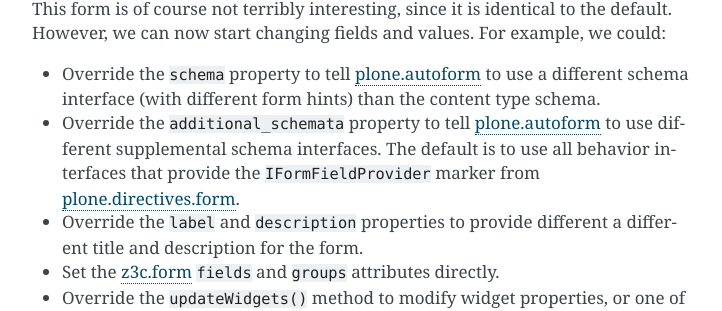
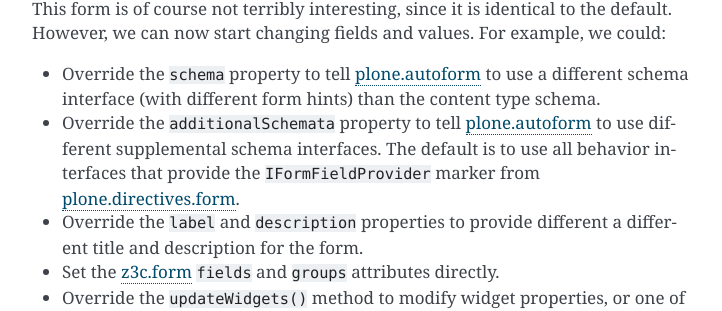
Before and after one commit to plone/plone.app.dexterity, a Sphinx documentation site: the page built from docs/advanced/custom-add-and-edit-forms.rst, in a window 1280 px wide and 900 px high, scrolled down 1212 px. Shown: the part 145-456 px from the top of the window, without its empty margins (388-1110 px from the left). Built offline with Sphinx 7.4.7, drawn with Linux system fonts in a browser that asks for light colours.

Commit message:
additional_schemata changed to additionalSchemata
additional_schemata property changed to additionalSchemata in plone.autoform:
https://github.com/plone/plone.autoform/blob/e215744bce9d776dcdd77e340dc6a85554e0b511/CHANGES.rst#10b2---2009-07-12

```diff
--- a/docs/advanced/custom-add-and-edit-forms.rst
+++ b/docs/advanced/custom-add-and-edit-forms.rst
@@ -67,7 +67,7 @@ For example, we could:
 - Override the ``schema`` property to tell `plone.autoform`_ to use a
   different schema interface (with different form hints) than the
   content type schema.
-- Override the ``additional_schemata`` property to tell `plone.autoform`_
+- Override the ``additionalSchemata`` property to tell `plone.autoform`_
   to use different supplemental schema interfaces.
   The default is to use all behavior interfaces that provide the
   ``IFormFieldProvider`` marker from `plone.directives.form`_.
```
